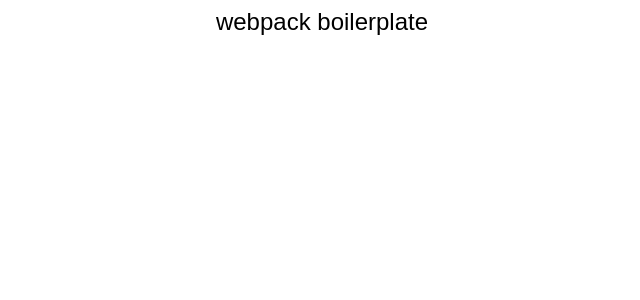
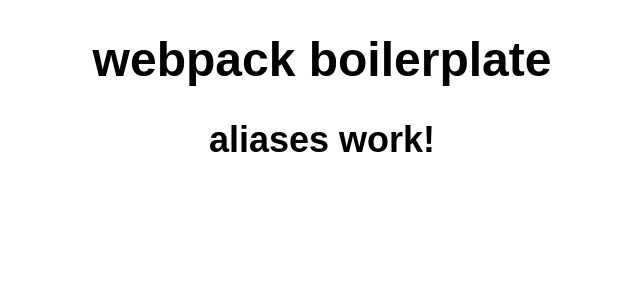
Before and after one commit to thatwelshfella/webpackBoilerplate, a React app: page / in a window 1280 px wide. Shown: the top 300 px of the page, without its empty margins (318-958 px from the left). Built offline with nearby package versions, Linux system fonts and the light colour scheme; the HTML template or start-up script is replaced by a standard one.

Commit message:
alias file updated

```diff
--- a/config/alias.js
+++ b/config/alias.js
@@ -1,8 +1,8 @@
 const path = require('path');
 
 const alias = {
-  Src: path.resolve(__dirname, '../src/*'),
-  Redux: path.resolve(__dirname, '../src/redux/*'),
+  Src: path.resolve(__dirname, '../src/'),
+  Redux: path.resolve(__dirname, '../src/redux/'),
 };
 
 module.exports = alias;
--- a/jest.config.json
+++ b/jest.config.json
@@ -28,7 +28,9 @@
   "coverageDirectory": "<rootDir>/dashboard/unit-tests/",
   "moduleNameMapper": {
     "\\.(jpg|jpeg|png|gif|eot|otf|webp|svg|ttf|woff|woff2|mp4|webm|wav|mp3|m4a|aac|oga)$": "<rootDir>/tests/fileMock.js",
-    "\\.(css|less)$": "<rootDir>/tests/styleMock.js"
+    "\\.(css|less)$": "<rootDir>/tests/styleMock.js",
+    "^Redux(.*)$": "<rootDir>/src/redux$1",
+    "^Src(.*)$": "<rootDir>/src$1"
   },
   "setupFilesAfterEnv": ["./src/setupTest.js"]
 }
--- a/src/App.jsx
+++ b/src/App.jsx
@@ -1,12 +1,18 @@
 import React from 'react';
 import { useSelector } from 'react-redux';
+import { aliases } from 'Redux/reducer';
 
 import './App.less';
 
 const App = () => {
   const title = useSelector(state => state.title);
 
-  return <div className="app">{title}</div>;
+  return (
+    <div className="app">
+      <h1>{title}</h1>
+      <h2>{aliases}</h2>
+    </div>
+  );
 };
 
 App.propTypes = {};
--- a/src/redux/reducer.js
+++ b/src/redux/reducer.js
@@ -8,3 +8,5 @@
 };
 
 export default reducer;
+
+export const aliases = 'aliases work!';
```
Also changed, not shown: 2 other files (tests, documents, lock files or other folders).
